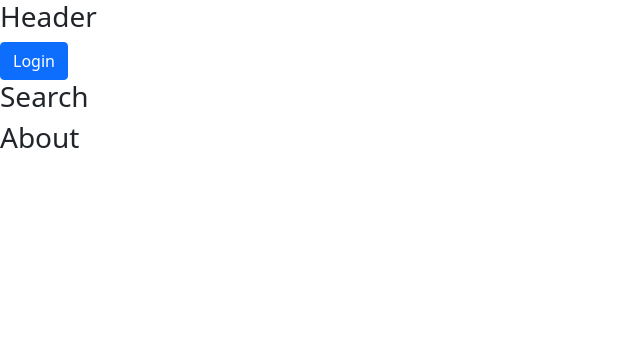
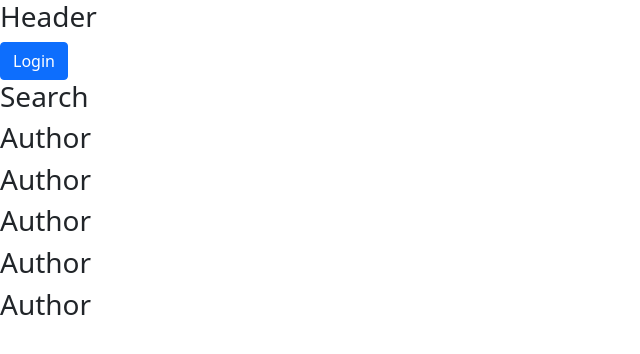
Before and after one commit to Deprecated-Dependencies/meme-craft-frontend, a React (Create React App) app: page /about in a window 1280 px wide. Shown: the top 354 px of the page, without its empty margins (0-640 px from the left). Built offline with nearby package versions, Linux system fonts and the light colour scheme.

Commit message:
add author component display

```diff
--- a/src/components/AboutUs.js
+++ b/src/components/AboutUs.js
@@ -1,8 +1,52 @@
 import React from 'react';
+import Author from './Author'
+import bradyAlt from '../img/brady-altImage.jpg';
+import brady from '../img/brady.jpg';
 
 class AboutUs extends React.Component {
   render() {
-    return <h3>About</h3>;
+    const bios = {
+      brady: 'Lorem ipsum dolor sit amet, consectetur adipiscing elit. Integer nec odio. Praesent libero. Sed cursus ante dapibus diam. Sed nisi.',
+      harvey: 'Integer nec odio. Praesent libero. Sed cursus ante dapibus diam. Sed nisi. Lorem ipsum dolor sit amet, consectetur adipiscing elit.',
+      jeffrey: 'Sed cursus ante dapibus diam. Sed nisi. Lorem ipsum dolor sit amet, consectetur adipiscing elit. Integer nec odio. Praesent libero.',
+      micha: 'Sed nisi. Lorem ipsum dolor sit amet, consectetur adipiscing elit. Integer nec odio. Praesent libero. Sed cursus ante dapibus diam.',
+      michael: 'Praesent libero. Sed cursus ante dapibus diam. Sed nisi. Lorem ipsum dolor sit amet, consectetur adipiscing elit. Integer nec odio.'
+    };
+
+    return (
+      <>
+        <Author
+          name="Brady Camp"
+          bio={bios.brady}
+          image={brady}
+          altImage={bradyAlt}
+        />
+        <Author
+          name="Harvey Francois"
+          bio={bios.harvey}
+          image=""
+          altImage=""
+        />
+        <Author
+          name="Jeffrey Jenkins"
+          bio={bios.jeffrey}
+          image=""
+          altImage=""
+        />
+        <Author
+          name="Micha Davis"
+          bio={bios.micha}
+          image=""
+          altImage=""
+        />
+        <Author
+          name="Michael Campbell"
+          bio={bios.michael}
+          image=""
+          altImage=""
+        />
+      </>
+    );
   }
 }
 
```
